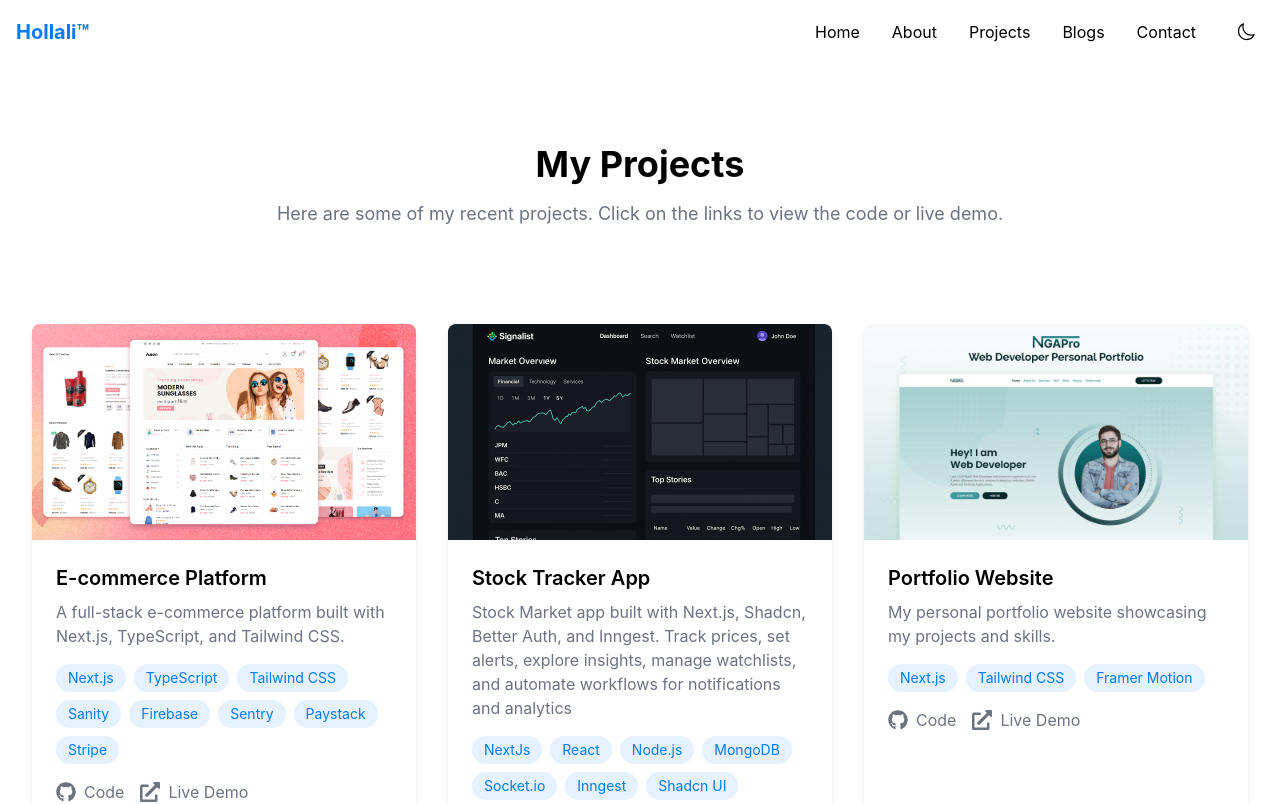
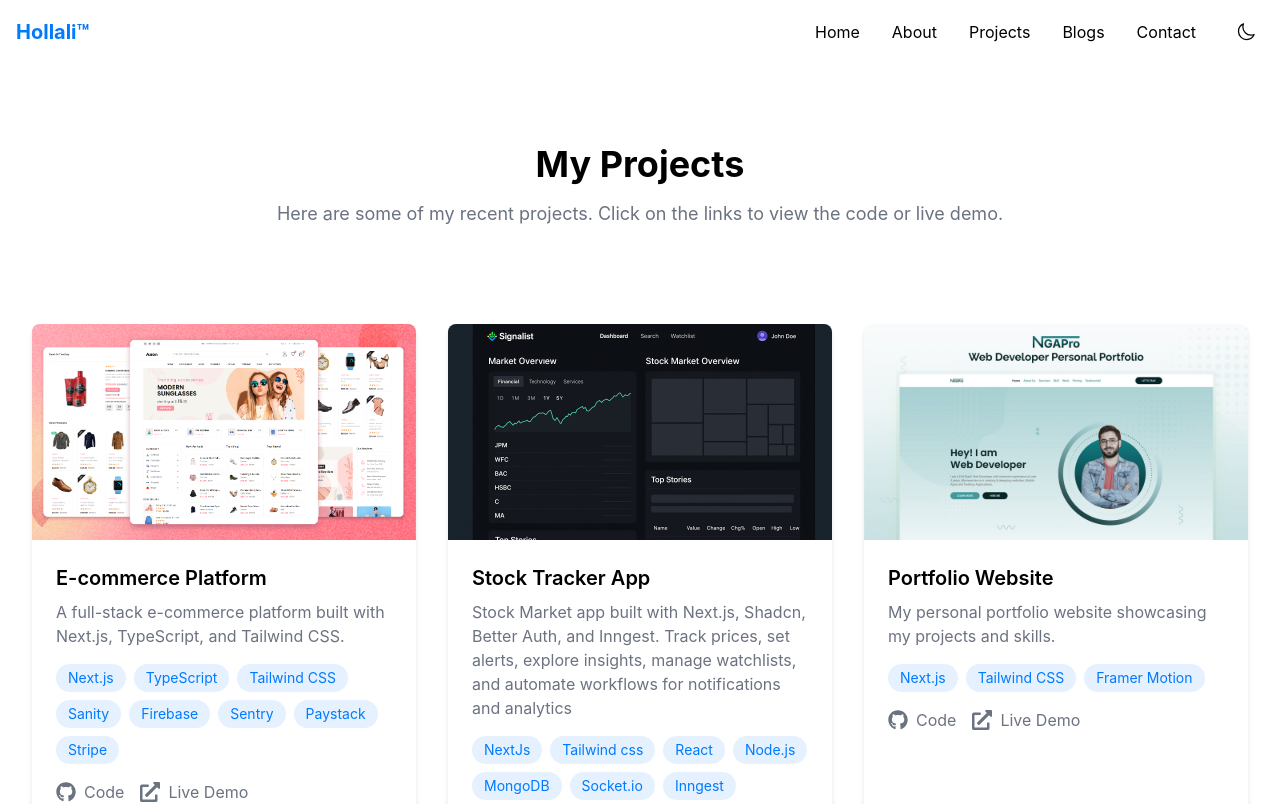
Before and after one commit to hollali/HollaliKelvin, a Next.js app: page /projects in a window 1280 px wide. Shown: the top 804 px of the page. Built offline with nearby package versions, Linux system fonts and the light colour scheme.

Commit message:
`Update technologies list in Stock Tracker App project`

```diff
--- a/src/contents/projects.ts
+++ b/src/contents/projects.ts
@@ -13,7 +13,7 @@ export const projects: Project[] = [
   {
     title: 'Stock Tracker App',
     description: 'Stock Market app built with Next.js, Shadcn, Better Auth, and Inngest. Track prices, set alerts, explore insights, manage watchlists, and automate workflows for notifications and analytics',
-    technologies: ['NextJs', 'React', 'Node.js', 'MongoDB', 'Socket.io', ' Inngest', 'Shadcn UI', 'Better Auth'],
+    technologies: ['NextJs', 'Tailwind css', 'React', 'Node.js', 'MongoDB', 'Socket.io', ' Inngest', 'Shadcn UI', 'Better Auth'],
     githubLink: 'https://github.com/tradeflow',
     demoLink: 'https://demo.com',
     image: '/projects/stock-market.png',
```
